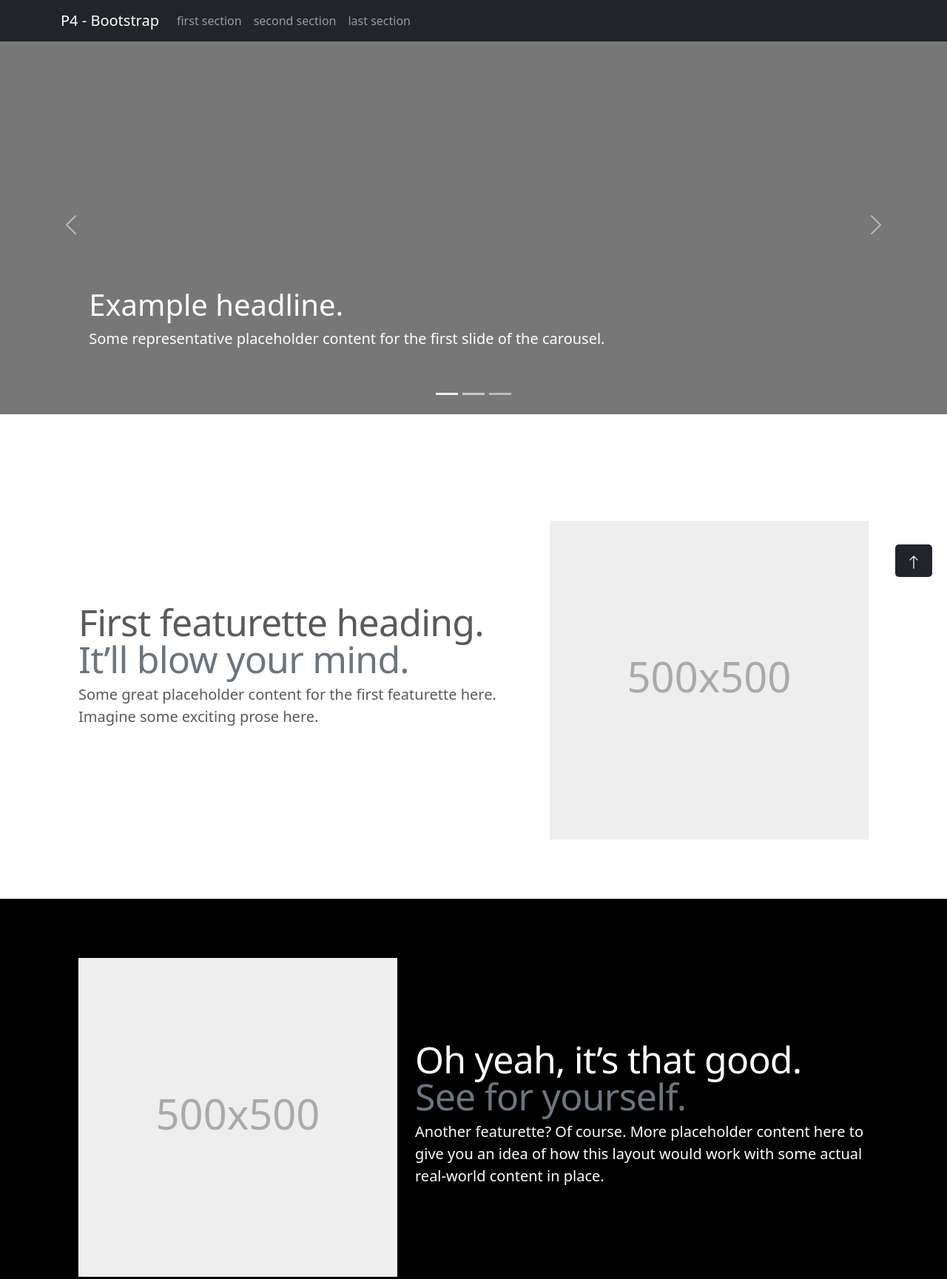
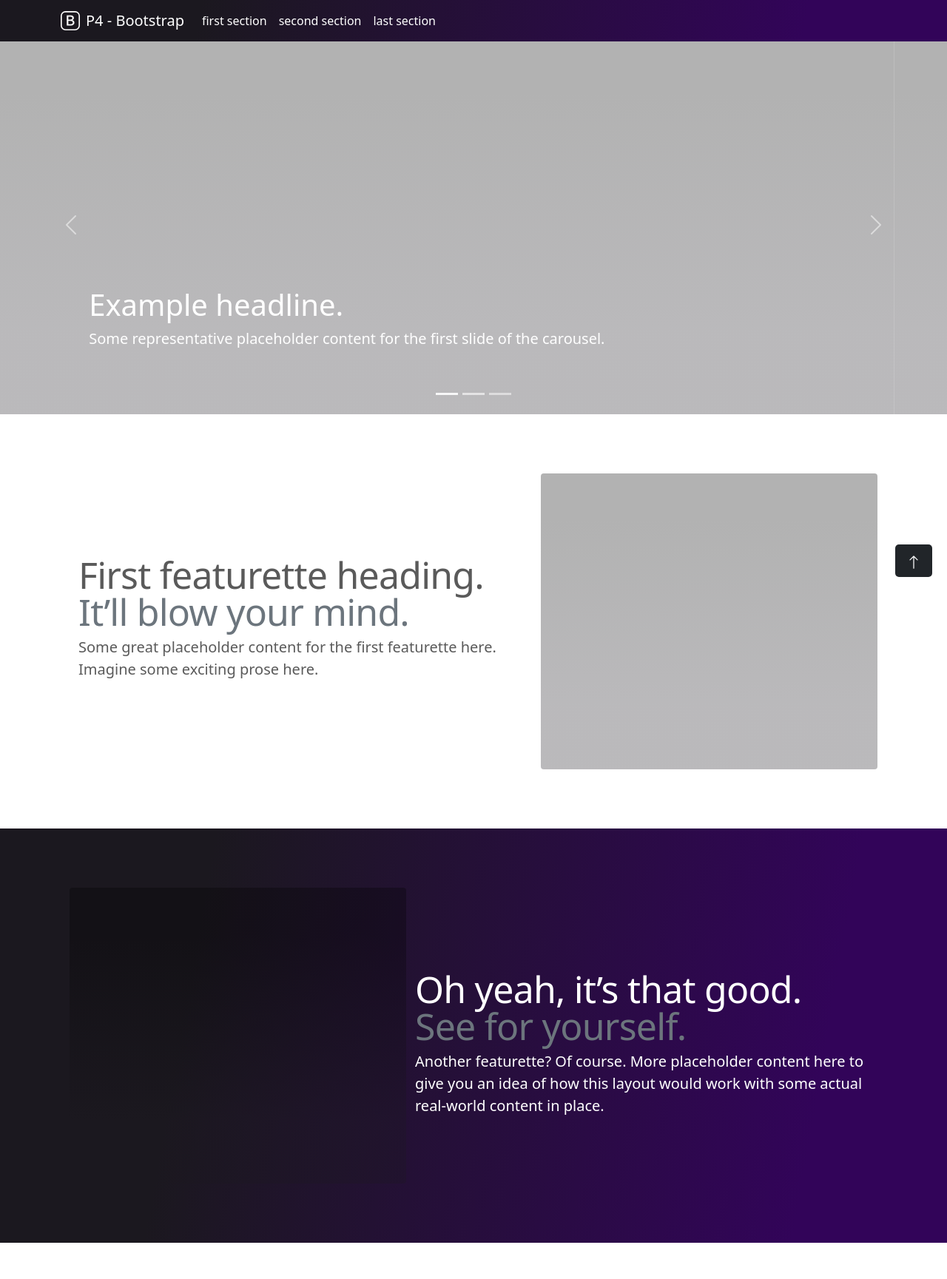
Before and after one commit to marcelojob/p4-bootstrap, a plain HTML site: page index.html in a window 1280 px wide. Shown: the top 1729 px of the page at 74% size. Drawn offline with nearby package versions, Linux system fonts and the light colour scheme.

Commit message:
feat: adjuste do cabeçalho e rodapé e adicionados containers das imagens

```diff
--- a/index.html
+++ b/index.html
@@ -13,9 +13,15 @@
   </head>
   <body>
     <header>
-      <nav class="navbar navbar-expand-md navbar-dark fixed-top bg-dark">
+      <nav class="navbar navbar-expand-md navbar-dark fixed-top">
         <div class="container">
-          <a class="navbar-brand" href="#">P4 - Bootstrap</a>
+          <a class="navbar-brand d-flex align-items-center" href="#">
+            <svg xmlns="http://www.w3.org/2000/svg" width="26" height="26" fill="currentColor" class="bi bi-bootstrap me-2" viewBox="0 0 16 16">
+              <path d="M5.062 12h3.475c1.804 0 2.888-.908 2.888-2.396 0-1.102-.761-1.916-1.904-2.034v-.1c.832-.14 1.482-.93 1.482-1.816 0-1.3-.955-2.11-2.542-2.11H5.062zm1.313-4.875V4.658h1.78c.973 0 1.542.457 1.542 1.237 0 .802-.604 1.23-1.764 1.23zm0 3.762V8.162h1.822c1.236 0 1.887.463 1.887 1.348 0 .896-.627 1.377-1.811 1.377z"/>
+              <path d="M0 4a4 4 0 0 1 4-4h8a4 4 0 0 1 4 4v8a4 4 0 0 1-4 4H4a4 4 0 0 1-4-4zm4-3a3 3 0 0 0-3 3v8a3 3 0 0 0 3 3h8a3 3 0 0 0 3-3V4a3 3 0 0 0-3-3z"/>
+            </svg>
+            P4 - Bootstrap
+          </a>
           <button class="navbar-toggler" type="button" data-bs-toggle="collapse" data-bs-target="#navbarCollapse" aria-controls="navbarCollapse" aria-expanded="false" aria-label="Toggle navigation">
             <span class="navbar-toggler-icon"></span>
           </button>
@@ -44,7 +50,11 @@
         </div>
         <div class="carousel-inner">
           <div class="carousel-item active">
-            <svg class="bd-placeholder-img" width="100%" height="100%" xmlns="http://www.w3.org/2000/svg" aria-hidden="true" preserveAspectRatio="xMidYMid slice" focusable="false"><rect width="100%" height="100%" fill="#777"/></svg>
+            <div
+              id="random-unsplash-carousel-img-0"
+              style="background:linear-gradient( 0deg, rgba(27,24,31,.3) 21.2%, rgba(0,0,0,.3) 84.8% );background-size: cover; height:100%"
+            >
+            </div>
             <div class="container">
               <div class="carousel-caption text-start">
                 <h1>Example headline.</h1>
@@ -53,8 +63,11 @@
             </div>
           </div>
           <div class="carousel-item">
-            <svg class="bd-placeholder-img" width="100%" height="100%" xmlns="http://www.w3.org/2000/svg" aria-hidden="true" preserveAspectRatio="xMidYMid slice" focusable="false"><rect width="100%" height="100%" fill="#777"/></svg>
-
+            <div
+              id="random-unsplash-carousel-img-1"
+              style="background:linear-gradient( 0deg, rgba(27,24,31,.3) 21.2%, rgba(0,0,0,.3) 84.8% );background-size: cover; height:100%"
+            >
+            </div>
             <div class="container">
               <div class="carousel-caption">
                 <h1>Another example headline.</h1>
@@ -63,8 +76,11 @@
             </div>
           </div>
           <div class="carousel-item">
-            <svg class="bd-placeholder-img" width="100%" height="100%" xmlns="http://www.w3.org/2000/svg" aria-hidden="true" preserveAspectRatio="xMidYMid slice" focusable="false"><rect width="100%" height="100%" fill="#777"/></svg>
-
+            <div
+              id="random-unsplash-carousel-img-2"
+              style="background:linear-gradient( 0deg, rgba(27,24,31,.3) 21.2%, rgba(0,0,0,.3) 84.8% );background-size: cover; height:100%"
+            >
+            </div>
             <div class="container">
               <div class="carousel-caption text-end">
                 <h1>One more for good measure.</h1>
@@ -89,8 +105,11 @@
             <h2 class="featurette-heading">First featurette heading. <span class="text-muted">It’ll blow your mind.</span></h2>
             <p class="lead">Some great placeholder content for the first featurette here. Imagine some exciting prose here.</p>
           </div>
-          <div class="col-md-5">
-            <svg class="bd-placeholder-img bd-placeholder-img-lg featurette-image img-fluid mx-auto" width="500" height="500" xmlns="http://www.w3.org/2000/svg" role="img" aria-label="Placeholder: 500x500" preserveAspectRatio="xMidYMid slice" focusable="false"><title>Placeholder</title><rect width="100%" height="100%" fill="#eee"/><text x="50%" y="50%" fill="#aaa" dy=".3em">500x500</text></svg>
+          <div
+            id="random-unsplash-squired-img-0"
+            class="col-md-5 rounded"
+            style="background:linear-gradient( 0deg, rgba(27,24,31,.3) 21.2%, rgba(0,0,0,.3) 84.8% ); background-size: cover;height: 400px;"
+          >
           </div>
         </div>
       </div>
@@ -101,8 +120,11 @@
             <h2 class="featurette-heading">Oh yeah, it’s that good. <span class="text-muted">See for yourself.</span></h2>
             <p class="lead">Another featurette? Of course. More placeholder content here to give you an idea of how this layout would work with some actual real-world content in place.</p>
           </div>
-          <div class="col-md-5 order-md-1">
-            <svg class="bd-placeholder-img bd-placeholder-img-lg featurette-image img-fluid mx-auto" width="500" height="500" xmlns="http://www.w3.org/2000/svg" role="img" aria-label="Placeholder: 500x500" preserveAspectRatio="xMidYMid slice" focusable="false"><title>Placeholder</title><rect width="100%" height="100%" fill="#eee"/><text x="50%" y="50%" fill="#aaa" dy=".3em">500x500</text></svg>
+          <div
+            id="random-unsplash-squired-img-1"
+            class="col-md-5 rounded"
+            style="background:linear-gradient( 0deg, rgba(27,24,31,.3) 21.2%, rgba(0,0,0,.3) 84.8% ); background-size: cover;height: 400px;"
+          >
           </div>
         </div>
       </div>
@@ -113,19 +135,25 @@
             <h2 class="featurette-heading">And lastly, this one. <span class="text-muted">Checkmate.</span></h2>
             <p class="lead">And yes, this is the last block of representative placeholder content. Again, not really intended to be actually read, simply here to give you a better view of what this would look like with some actual content. Your content.</p>
           </div>
-          <div class="col-md-5">
-            <svg class="bd-placeholder-img bd-placeholder-img-lg featurette-image img-fluid mx-auto" width="500" height="500" xmlns="http://www.w3.org/2000/svg" role="img" aria-label="Placeholder: 500x500" preserveAspectRatio="xMidYMid slice" focusable="false"><title>Placeholder</title><rect width="100%" height="100%" fill="#eee"/><text x="50%" y="50%" fill="#aaa" dy=".3em">500x500</text></svg>
+          <div
+            id="random-unsplash-squired-img-2"
+            class="col-md-5 rounded"
+            style="background:linear-gradient( 0deg, rgba(27,24,31,.3) 21.2%, rgba(0,0,0,.3) 84.8% ); background-size: cover;height: 400px;"
+          >
           </div>
         </div>
       </div>
 
-      <footer class="container">
+      <footer class="container mx-auto p-3 rounded text-center">
+        <p class="m-0">
+          Copyright -
+          <script type="text/javascript">document.write(new Date(). getFullYear());</script>
+        </p>
         <a class="back-to-top bg-dark" href="#">
           <svg xmlns="http://www.w3.org/2000/svg" width="20" height="20" fill="currentColor" class="bi bi-arrow-up" viewBox="0 0 16 16">
             <path fill-rule="evenodd" d="M8 15a.5.5 0 0 0 .5-.5V2.707l3.146 3.147a.5.5 0 0 0 .708-.708l-4-4a.5.5 0 0 0-.708 0l-4 4a.5.5 0 1 0 .708.708L7.5 2.707V14.5a.5.5 0 0 0 .5.5"/>
           </svg>
         </a>
-        <p> <script> Date().getFullYear() </script> <a href="#">Privacy</a> &middot; <a href="#">Terms</a></p>
       </footer>
     </main>
   </body>
--- a/style.css
+++ b/style.css
@@ -8,14 +8,23 @@ body {
   color: #5a5a5a;
 }
 
+nav, footer {
+  background-image: linear-gradient( 99.9deg, rgba(27,24,31,1) 21.2%, rgba(50,4,89,1) 84.8% );
+  color: #ffffff;
+}
+
+a {
+  color: #ffffff!important;
+}
+
+a:hover {
+  color: #e1e1e1!important;
+}
+
 
 /* CUSTOMIZE THE CAROUSEL
 -------------------------------------------------- */
 
-/* Carousel base class */
-.carousel {
-  margin-bottom: 4rem;
-}
 /* Since positioning the image, we need to help out the caption */
 .carousel-caption {
   bottom: 3rem;
@@ -50,7 +59,7 @@ body {
 }
 
 #second {
-  background-color: #000000;
+  background-image: linear-gradient( 99.9deg, rgba(27,24,31,1) 21.2%, rgba(50,4,89,1) 84.8% );
   color: white;
 }
 
@@ -93,18 +102,3 @@ body {
     margin-top: 7rem;
   }
 }
-
-
-.bd-placeholder-img {
-  font-size: 1.125rem;
-  text-anchor: middle;
-  -webkit-user-select: none;
-  -moz-user-select: none;
-  user-select: none;
-}
-
-@media (min-width: 768px) {
-  .bd-placeholder-img-lg {
-    font-size: 3.5rem;
-  }
-}
```
